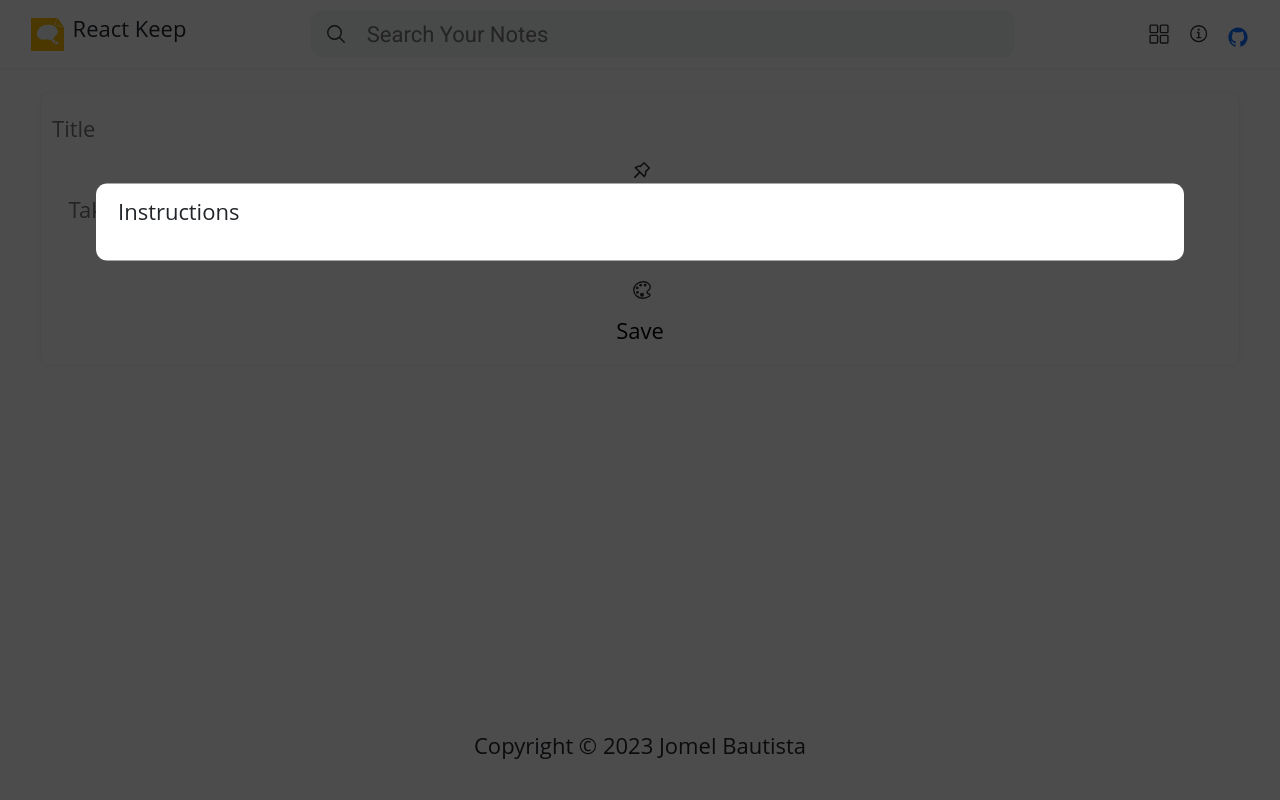
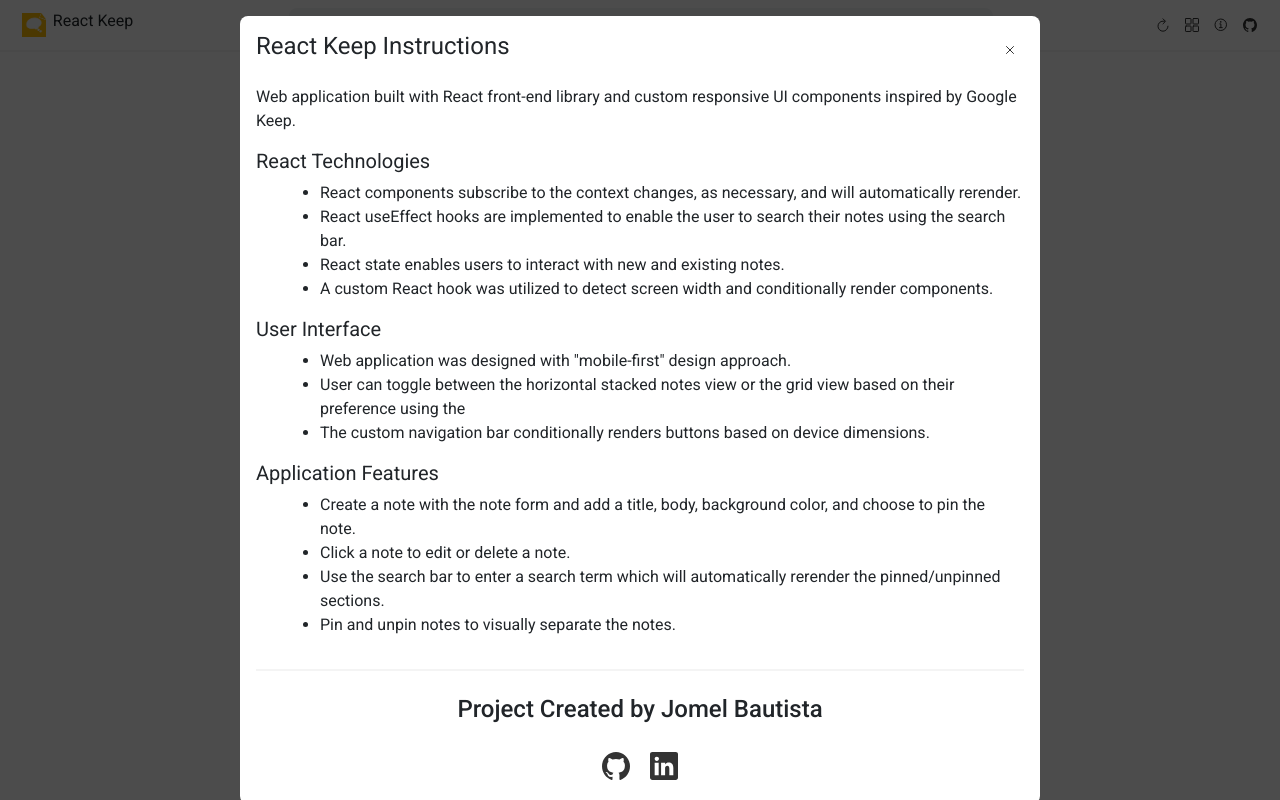
Before and after one commit to jogarbaut/react-keep, a React (Create React App) app: page / in a window 1280 px wide. Both pictures are taken after a click on the button 1198 px from the left and 34 px from the top of the page. Built offline with nearby package versions, Linux system fonts and the light colour scheme; the HTML template or start-up script is replaced by a standard one.

Commit message:
completed projected ready for deploy

```diff
--- a/src/components/CustomNav.js
+++ b/src/components/CustomNav.js
@@ -2,7 +2,7 @@
 import NoteContext from "../context/NoteContext"
 import useWindowSize from "../hooks/UseWindowSize"
 import brandIcon from "../assets/img/brand-icon.png"
-import { IoSearchOutline, IoGridOutline, IoReorderFourOutline, IoInformationCircleOutline, IoLogoGithub } from "react-icons/io5"
+import { IoSearchOutline, IoGridOutline, IoRefreshOutline, IoReorderFourOutline, IoInformationCircleOutline, IoLogoGithub } from "react-icons/io5"
 import Instructions from "./Instructions"
 
 const CustomNav = ({ displayList, setDisplayList }) => {
@@ -14,12 +14,16 @@
     setInstructionsIsOpen(false)
   }
 
+  const handleRefreshToggled = () => {
+    window.location.reload(false)
+  }
+
   return (
     <nav className="custom-nav">
       <div className="flex-row brand">
-        <button className="button--brand">
+        <div className="brand-icon">
           <img src={brandIcon} alt="brand-icon" className="brand__img" />
-        </button>
+        </div>
         {width > 992 ? <h1 className="brand__title">React Keep</h1> : <></>}
       </div>
 
@@ -36,34 +40,47 @@
       <div className="flex-row settings">
         {width < 768 ? (
           <>
-            <button className="button" onClick={() => setDisplayList((prevState) => !prevState)}>
+            <button className="button" type="button" onClick={handleRefreshToggled}>
+              <IoRefreshOutline />
+            </button>
+            <button className="button" type="button" onClick={() => setDisplayList((prevState) => !prevState)}>
               {displayList ? <IoGridOutline /> : <IoReorderFourOutline />}
             </button>
-            <button className="button">
-              <IoLogoGithub />
+            <button className="button" type="button">
+              <a href="https://github.com/jomelbautista/react-keep" id="button-github" target="_blank" rel="noopener noreferrer">
+                <IoLogoGithub />
+              </a>
             </button>
           </>
         ) : width < 992 ? (
           <>
-            <button className="button" onClick={() => setDisplayList((prevState) => !prevState)}>
+            <button className="button" type="button" onClick={handleRefreshToggled}>
+              <IoRefreshOutline />
+            </button>
+            <button className="button" type="button" onClick={() => setDisplayList((prevState) => !prevState)}>
               {displayList ? <IoGridOutline /> : <IoReorderFourOutline />}
             </button>
-            <button className="button" onClick={() => setInstructionsIsOpen(true)}>
+            <button className="button" type="button" onClick={() => setInstructionsIsOpen(true)}>
               <IoInformationCircleOutline />
             </button>
-            <button className="button">
-              <IoLogoGithub />
+            <button className="button" type="button">
+              <a href="https://github.com/jomelbautista/react-keep" id="button-github" target="_blank" rel="noopener noreferrer">
+                <IoLogoGithub />
+              </a>
             </button>
           </>
         ) : (
           <>
-            <button className="button" onClick={() => setDisplayList((prevState) => !prevState)}>
+            <button className="button" type="button" onClick={handleRefreshToggled}>
+              <IoRefreshOutline />
+            </button>
+            <button className="button" type="button" onClick={() => setDisplayList((prevState) => !prevState)}>
               {displayList ? <IoGridOutline /> : <IoReorderFourOutline />}
             </button>
-            <button className="button" onClick={() => setInstructionsIsOpen(true)}>
+            <button className="button" type="button" onClick={() => setInstructionsIsOpen(true)}>
               <IoInformationCircleOutline />
             </button>
-            <button className="button">
+            <button className="button" type="button">
               <a href="https://github.com/jomelbautista/react-keep" id="button-github" target="_blank" rel="noopener noreferrer">
                 <IoLogoGithub />
               </a>
--- a/src/components/Instructions.js
+++ b/src/components/Instructions.js
@@ -1,11 +1,56 @@
 import ReactDom from "react-dom"
+import { IoCloseOutline, IoLogoGithub, IoLogoLinkedin } from "react-icons/io5"
 
-const Instructions = () => {
+const Instructions = ({ handleInstructionsClose }) => {
   return ReactDom.createPortal(
     <>
       <div className="overlay"></div>
       <article className="instructions">
-        <p>Instructions</p>
+        <div className="flex-row instructions__header">
+          <h2>React Keep Instructions</h2>
+          <button className="button" type="button" onClick={handleInstructionsClose}>
+            <IoCloseOutline />
+          </button>
+        </div>
+        <p>Web application built with React front-end library and custom responsive UI components inspired by Google Keep.</p>
+
+        <h3>React Technologies</h3>
+        <ul>
+          <li>React components subscribe to the context changes, as necessary, and will automatically rerender.</li>
+          <li>React useEffect hooks are implemented to enable the user to search their notes using the search bar.</li>
+          <li>React state enables users to interact with new and existing notes.</li>
+          <li>A custom React hook was utilized to detect screen width and conditionally render components.</li>
+        </ul>
+        <h3>User Interface</h3>
+        <ul>
+          <li>Web application was designed with "mobile-first" design approach.</li>
+          <li>User can toggle between the horizontal stacked notes view or the grid view based on their preference using the </li>
+          <li>The custom navigation bar conditionally renders buttons based on device dimensions.</li>
+        </ul>
+        <h3>Application Features</h3>
+        <ul>
+          <li>Create a note with the note form and add a title, body, background color, and choose to pin the note.</li>
+          <li>Click a note to edit or delete a note.</li>
+          <li>Use the search bar to enter a search term which will automatically rerender the pinned/unpinned sections.</li>
+          <li>Pin and unpin notes to visually separate the notes.</li>
+        </ul>
+        <hr />
+        <div className="signature">
+
+          <h4>Project Created by Jomel Bautista</h4>
+          <div className="flex-row">
+            <button className="button__signature" type="button">
+              <a href="https://github.com/jomelbautista" id="button-github" target="_blank" rel="noopener noreferrer">
+                <IoLogoGithub />
+              </a>
+            </button>
+            <button className="button__signature" type="button">
+              <a href="https://www.linkedin.com/in/jomelgbautista/" id="button-github" target="_blank" rel="noopener noreferrer">
+                <IoLogoLinkedin />
+              </a>
+            </button>
+          </div>
+        </div>
       </article>
     </>,
     document.getElementById("portal")
--- a/src/index.css
+++ b/src/index.css
@@ -13,7 +13,7 @@
 
 body {
   min-height: 100vh;
-  font-family: 'Open Sans', sans-serif;
+  font-family: 'Roboto', sans-serif;
   -webkit-font-smoothing: antialiased;
   -moz-osx-font-smoothing: grayscale;
 }
@@ -46,10 +46,6 @@
 
 .Header h1 {
   font-size: 1.5rem;
-}
-
-.Header svg {
-  font-size: 2rem;
 }
 
 .Footer {
@@ -92,21 +88,16 @@
   height: 1.5rem;
 }
 
-.custom-nav__brand {
-  font-size: 1.5rem;
-  white-space: nowrap;
-}
-
 .search-form {
+  align-items: center;
+  background-color: #f2f3f5;
+  border-radius: 0.5rem;
   display: flex;
   flex-direction: row;
+  flex-grow: 2;
   justify-content: center;
-  align-items: center;
+  padding: .25rem;
   width: 100%;
-  background-color: #f2f3f5;
-  border-radius: 0.5rem;
-  padding: .25rem;
-  flex-grow: 2;
 }
 
 .search-form input[type="text"] {
@@ -157,23 +148,23 @@
   color: #333;
 }
 
+.button a {
+  color: #333;
+  display: grid;
+  place-content: center;
+}
+
 .button:hover {
   cursor: pointer;
   background-color: rgba(0, 0, 0, .1);
   transition: .25s ease-in-out;
 }
 
-.button--brand {
-  background-color: transparent;
-  border: none;
+.brand-icon {
   padding: .3rem;
   margin-inline: .1rem;
   display: grid;
   place-content: center;
-}
-
-.button--brand:hover {
-  cursor: pointer;
 }
 
 .date-time {
@@ -181,7 +172,7 @@
 }
 
 .date-time p {
-  font-size: .5rem;
+  font-size: .75rem;
 }
 
 .button--save,
@@ -240,6 +231,7 @@
   border-radius: 0.5rem;
   padding: .75rem;
   height: fit-content;
+  color: #333;
 }
 
 .note:hover {
@@ -252,17 +244,12 @@
   margin-bottom: .5rem;
 }
 
-.noteDate {
-  font-size: 0.75rem;
-  margin-top: 0.25rem;
-}
-
 .noteBody {
   white-space: pre-wrap;
   font-size: .9rem;
 }
 
-/* New Note */
+/* New and Edit Note */
 
 .new-note-container {
   display: flex;
@@ -297,32 +284,6 @@
   z-index: 10;
 }
 
-.instructions {
-  display: flex;
-  flex-direction: column;
-  width: 85%;
-  border-radius: 0.5rem;
-  margin: 1rem 0;
-  padding: .5rem 1rem;
-  position: fixed;
-  top: 25%;
-  left: 50%;
-  transform: translate(-50%, -50%);
-  z-index: 10;
-  background-color: white;
-}
-
-/* Edit Note Overlay */
-.overlay {
-  position: fixed;
-  top: 0;
-  left: 0;
-  right: 0;
-  bottom: 0;
-  background-color: rgba(0, 0, 0, .7);
-  z-index: 10;
-}
-
 .new-note label,
 .edit-note label {
   position: absolute;
@@ -333,7 +294,7 @@
 .new-note textarea,
 .edit-note input[type='text'],
 .edit-note textarea {
-  font-family: 'Open Sans', sans-serif;
+  font-family: inherit;
   width: 100%;
   min-height: 48px;
   font-size: 1rem;
@@ -343,6 +304,7 @@
   outline: none;
   border: none;
   background-color: transparent;
+  color: #333;
 }
 
 .new-note .row,
@@ -364,7 +326,7 @@
   left: 50%;
   transform: translate(-50%, -50%);
   z-index: 2;
-  border: solid 1px #f5f5f5;
+  border: solid 2px #f5f5f5;
   box-shadow: 0px 0px 1px #f5f5f5;
   border-radius: .5rem;
   padding: .5rem;
@@ -384,17 +346,106 @@
   cursor: pointer;
 }
 
-.reset-color {
-  border: 1px solid gray;
-}
-
 .button-color:hover {
   border: 1px solid black;
 }
 
+/* Overlay */
+.overlay {
+  position: fixed;
+  top: 0;
+  left: 0;
+  right: 0;
+  bottom: 0;
+  background-color: rgba(0, 0, 0, .7);
+  z-index: 10;
+}
+
+/* Instructions */
+
+.instructions {
+  display: flex;
+  flex-direction: column;
+  border-radius: 0.5rem;
+  margin: 1rem 0;
+  padding: 1rem;
+  position: fixed;
+  top: 0;
+  left: 50%;
+  width: 100%;
+  transform: translateX(-50%);
+  z-index: 10;
+  background-color: white;
+  max-width: 800px;
+}
+
+.instructions__header {
+  justify-content: space-between;
+  margin-bottom: 1rem;
+}
+
+.instructions__header h2 {
+  font-size: 1.5rem;
+  font-weight: 400;
+}
+
+.instructions p {
+  font-size: 1rem;
+  font-weight: 400;
+  margin-bottom: 1rem;
+}
+
+.instructions h3 {
+  font-size: 1.25rem;
+  font-weight: 400;
+}
+
+.instructions ul {
+  margin-bottom: 1rem;
+}
+
+.instructions li {
+  font-size: 1rem;
+  margin-left: 2rem;
+}
+
+.signature {
+  margin-top: 0.5rem;
+  display: grid;
+  place-content: center;
+  text-align: center;
+}
+
+hr {
+  border: 0.5px solid lightgray;
+  margin-bottom: 1rem;
+}
+
+.signature .flex-row {
+  justify-content: center;
+  gap: 1rem;
+}
+
+.button__signature {
+  display: grid;
+  place-content: center;
+  background: none;
+  border: none;
+}
+
+.button__signature a {
+  margin-top: .5rem;
+  font-size: 2rem;
+  color: #333;
+}
+
 @media only screen and (min-width: 610px) {
-  html {
-    font-size: 22px;
+  .new-note {
+    max-width: 600px;
+  }
+
+  .notes-collection {
+    max-width: 600px;
   }
 
   .Header h1 {
@@ -417,26 +468,18 @@
   .notes-collection__grid {
     display: grid;
     grid-gap: .25rem;
-    grid-template-columns: repeat(4, 1fr);
+    grid-template-columns: repeat(3, 1fr);
   }
 }
 
 @media only screen and (min-width: 992px) {
-  .new-note {
-    max-width: 1200px;
-  }
-
-  .notes-collection {
-    max-width: 1200px;
-  }
-
   .notes-collection__grid {
     display: grid;
     grid-gap: .25rem;
-    grid-template-columns: repeat(6, 1fr);
+    grid-template-columns: repeat(4, 1fr);
   }
 
   .edit-note {
-    max-width: 1000px;
+    max-width: 550px;
   }
 }
--- a/src/pages/Home.js
+++ b/src/pages/Home.js
@@ -4,7 +4,6 @@
 import PinnedNotesCollection from "../components/PinnedNotesCollection"
 import UnpinnedNotesCollection from "../components/UnpinnedNotesCollection"
 import EditNote from "../components/EditNote"
-import Instructions from "../components/Instructions"
 
 const Home = ({ displayList }) => {
   const { pinnedSearchResults, unpinnedSearchResults, setSelectedNoteId, setSelectedNote } = useContext(NoteContext)
```
